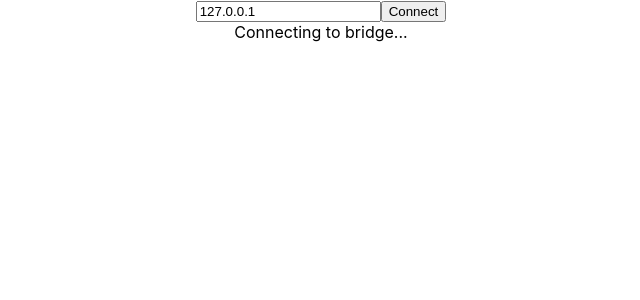
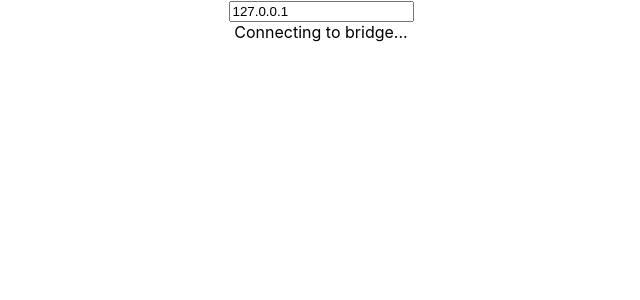
Before and after one commit to m-farkas/fishing-with-react, a React (Create React App) app in the folder hooked-on-hooks/: page / in a window 1280 px wide. Shown: the top 300 px of the page, without its empty margins (319-959 px from the left). Built offline with nearby package versions, Linux system fonts and the light colour scheme.

Commit message:
Create exercise 2

```diff
--- a/hooked-on-hooks/src/bricks/BridgeForm.js
+++ b/hooked-on-hooks/src/bricks/BridgeForm.js
@@ -1,24 +1,17 @@
-/** @jsx jsx */
-import { jsx, css } from "@emotion/core";
-import { useContext, useState } from "react";
-import HueContext from "../contexts/HueContext";
+import React, { useState } from "react";
 
 export default function BridgeForm() {
   const [bridgeIp, setBridgeIp] = useState("127.0.0.1");
-  const { addBridge } = useContext(HueContext);
 
   function _handleChange(e) {
     setBridgeIp(e.target.value);
   }
 
-  function _handleClick() {
-    addBridge({ ip: bridgeIp });
-  }
+  // TODO Add button and  on click call HueContext.addBridge
 
   return (
     <div>
       <input type="text" value={bridgeIp} onChange={_handleChange} />
-      <button onClick={_handleClick}>Connect</button>
     </div>
   );
 }
```
